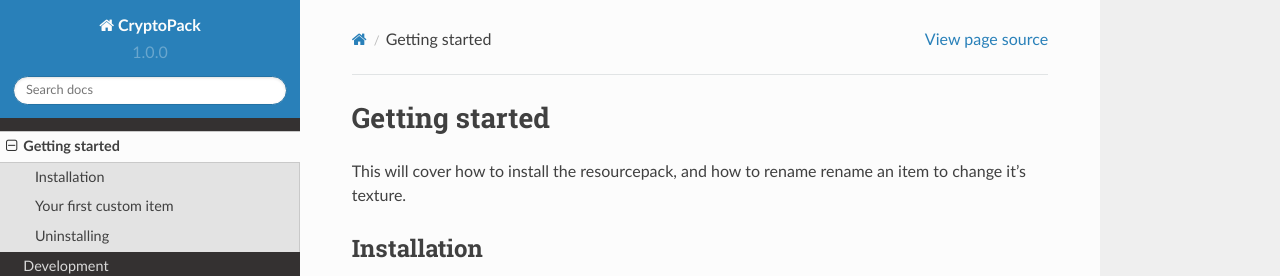
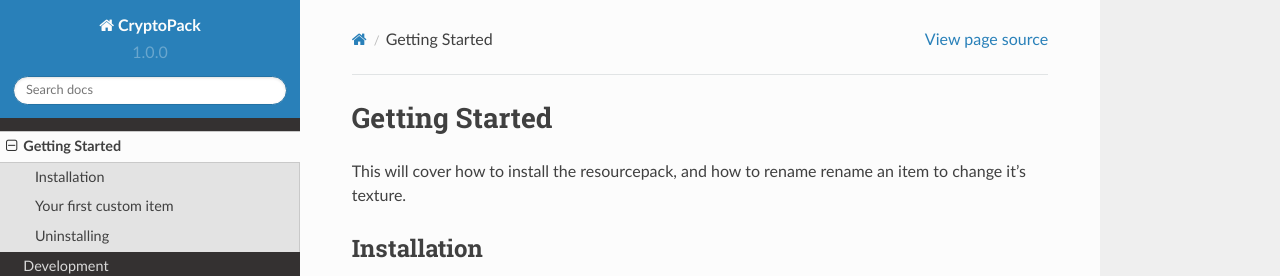
Before and after one commit to Shwabbaa/cryptopack-docs, a Sphinx documentation site: the page built from docs/source/getting_started.rst, in a window 1280 px wide and 900 px high. Shown: the top 276 px of the window. Built offline with Sphinx 7.4.7 and the Read the Docs theme 2.0.0, drawn with Linux system fonts in a browser that asks for light colours; pages that are not in the unit, such as notebooks, are missing from menus.

```diff
--- a/docs/source/getting_started.rst
+++ b/docs/source/getting_started.rst
@@ -1,4 +1,4 @@
-Getting started
+Getting Started
 ===================================
 
 This will cover how to install the resourcepack, and how to rename rename an item to change it's texture.
```
